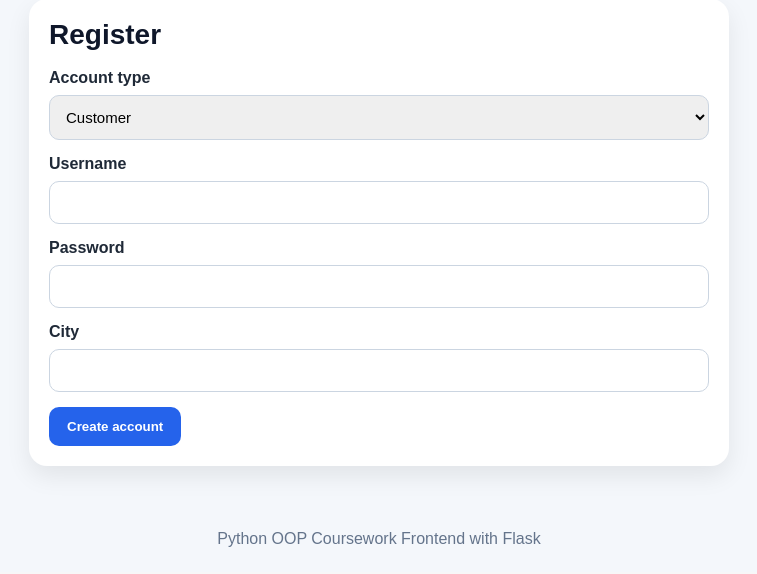
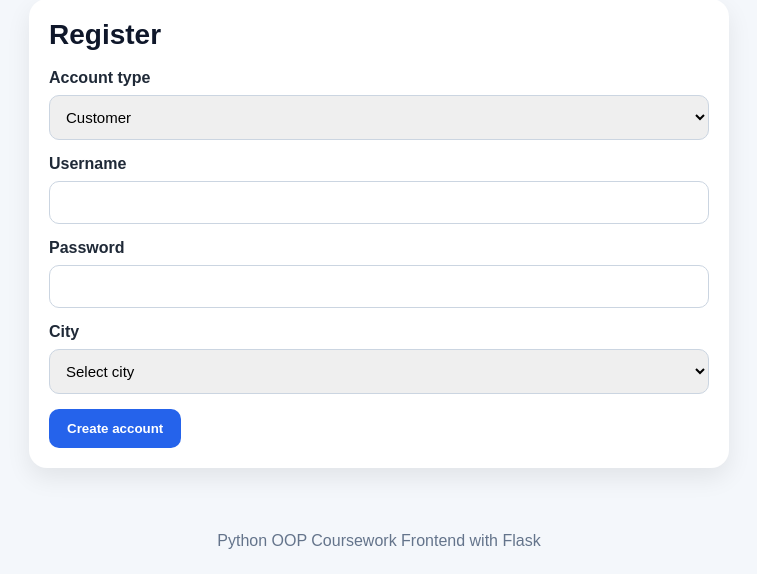
Before and after one commit to Just4Kor/App-for-Emergencies, a Flask app: template templates/register.html in a window 1280 px wide. Shown: the part 294-868 px from the top of the page, without its empty margins (261-1018 px from the left). Before the commit the page ends 841 px from the top, so only its background shows below. Run offline with Flask 3, Linux system fonts and the light colour scheme; the template is opened without the code that fills it: most values are stand-ins (such as "Sample title", 1, 10 or a date in 2020).

Commit message:
Replace city and location inputs with select dropdowns

```diff
--- a/templates/register.html
+++ b/templates/register.html
@@ -26,7 +26,12 @@
         <div id="customer-fields">
             <div style="margin-bottom: 15px;">
                 <label for="city">City</label>
-                <input type="text" id="city" name="city">
+                <select id="city" name="city">
+                    <option value="">Select city</option>
+                    {% for location in locations %}
+                        <option value="{{ location }}">{{ location }}</option>
+                    {% endfor %}
+                </select>
             </div>
         </div>
 
@@ -43,7 +48,12 @@
 
             <div style="margin-bottom: 15px;">
                 <label for="location">Location</label>
-                <input type="text" id="location" name="location">
+                <select id="location" name="location">
+                    <option value="">Select location</option>
+                    {% for location in locations %}
+                        <option value="{{ location }}">{{ location }}</option>
+                    {% endfor %}
+                </select>
             </div>
 
             <div style="margin-bottom: 15px;">
```
